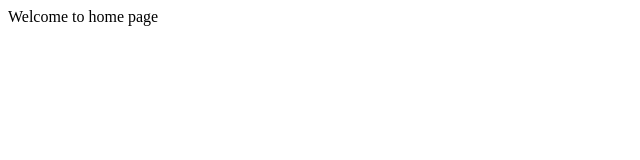
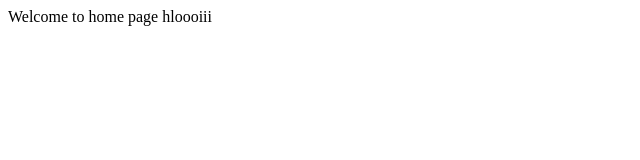
Before and after one commit to Rithika0025/ecommerce, a plain HTML site: page home.html in a window 1280 px wide. Shown: the full height of the page, 0-640 px from the left. Drawn offline with Linux system fonts and the light colour scheme.

Commit message:
updated home.html

```diff
--- a/home.html
+++ b/home.html
@@ -8,5 +8,6 @@
 </head>
 <body>
     Welcome to home page
+    hloooiii
 </body>
 </html>
```
